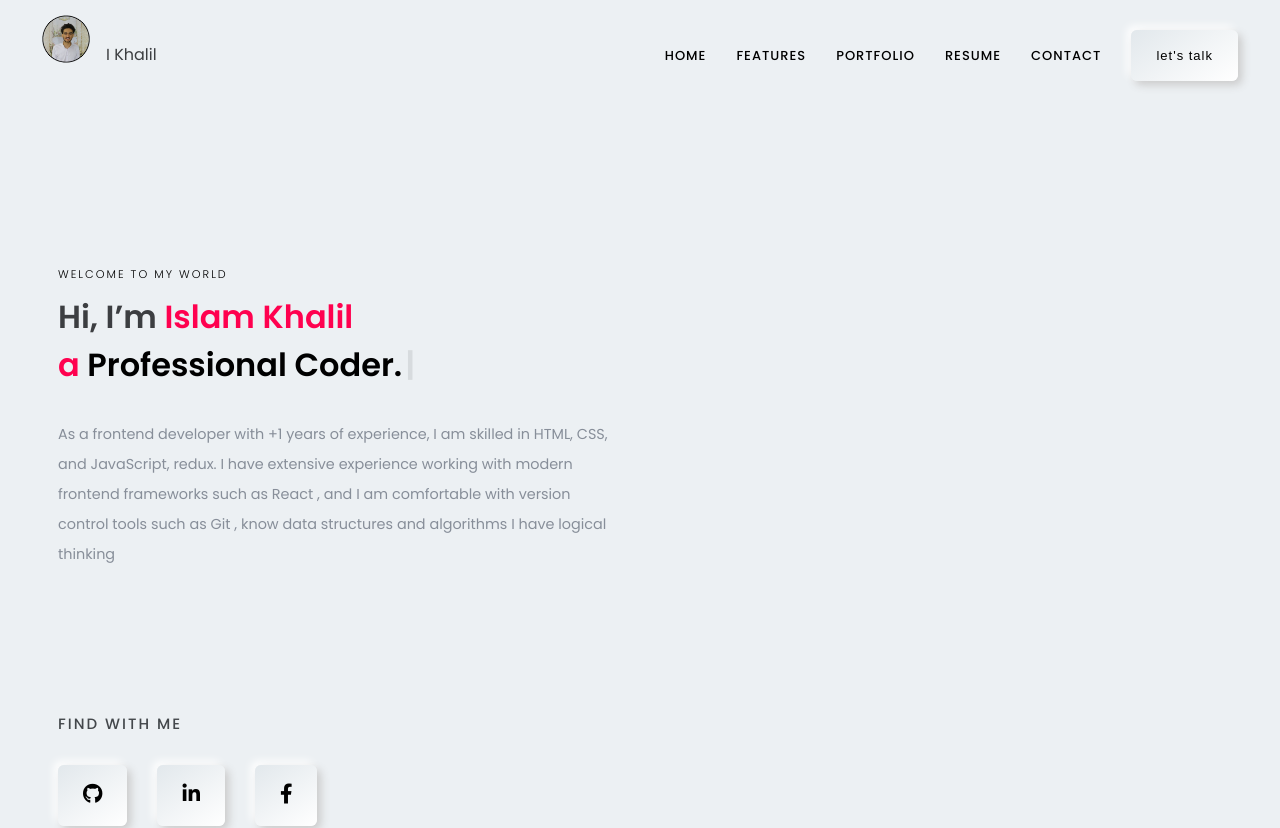
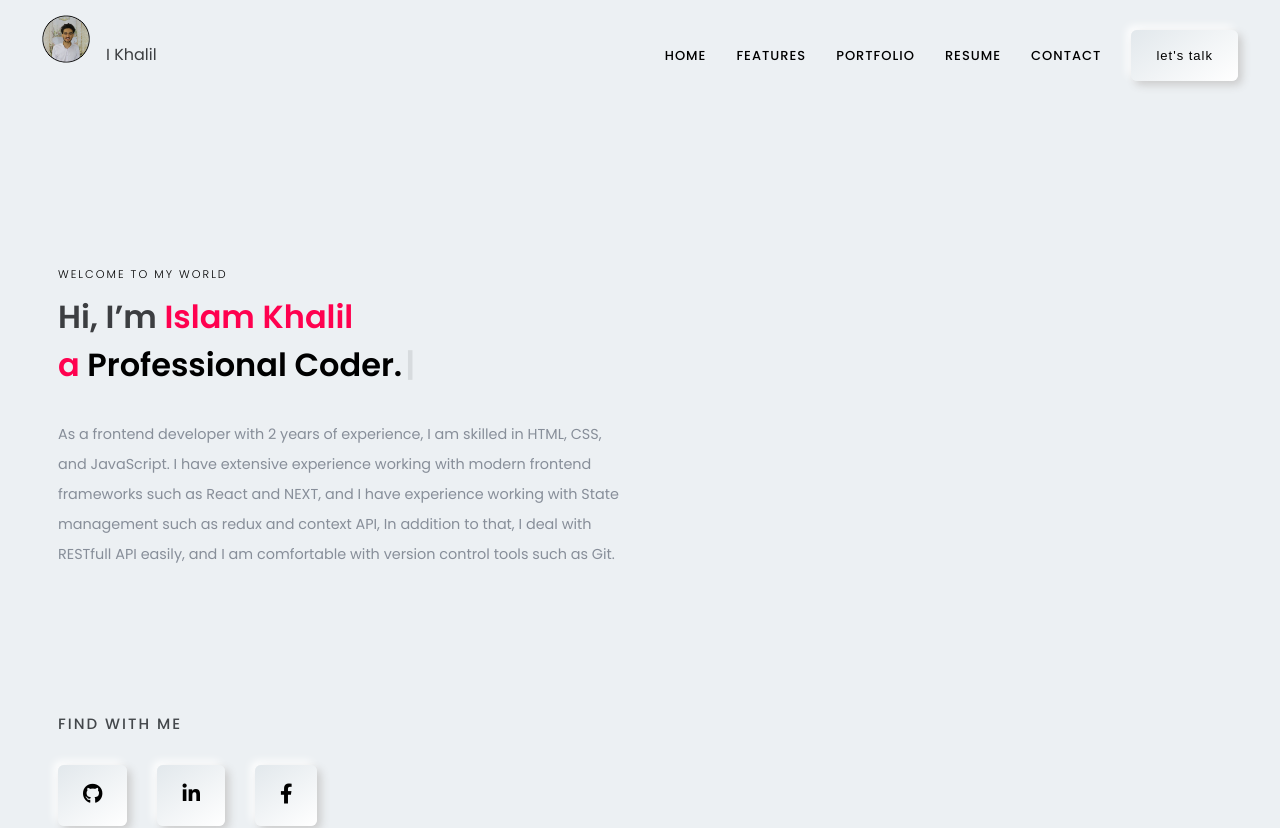
Before and after one commit to islam-khalil0/Portfolio, a React (Create React App) app: page / in a window 1280 px wide. Shown: the top 828 px of the page. Built offline with nearby package versions, Linux system fonts and the light colour scheme.

Commit message:
version 2

```diff
--- a/src/components/Hero/Home.js
+++ b/src/components/Hero/Home.js
@@ -38,11 +38,12 @@ const Home = () => {
             </h2>
 
             <p style={{ fontSize: ".9rem" }}>
-              As a frontend developer with +1 years of experience, I am skilled
-              in HTML, CSS, and JavaScript, redux. I have extensive experience
-              working with modern frontend frameworks such as React , and I am
-              comfortable with version control tools such as Git , know data
-              structures and algorithms I have logical thinking
+              As a frontend developer with 2 years of experience, I am skilled
+              in HTML, CSS, and JavaScript. I have extensive experience working
+              with modern frontend frameworks such as React and NEXT, and I have
+              experience working with State management such as redux and context
+              API, In addition to that, I deal with RESTfull API easily, and I
+              am comfortable with version control tools such as Git.
             </p>
 
             <div className="hero_btn d_flex">
@@ -52,10 +53,18 @@ const Home = () => {
                   className="button"
                   style={{ display: "flex", flexDirection: "row" }}
                 >
-                  <a className="btn_shadow" href="https://github.com/islam-khalil0" target="_blank">
+                  <a
+                    className="btn_shadow"
+                    href="https://github.com/islam-khalil0"
+                    target="_blank"
+                  >
                     <i class="fab fa-github"></i>
                   </a>
-                  <a className="btn_shadow" href="https://www.linkedin.com/in/eslam-khalil-532b05236" target="_blank">
+                  <a
+                    className="btn_shadow"
+                    href="https://www.linkedin.com/in/eslam-khalil-532b05236"
+                    target="_blank"
+                  >
                     <i class="fab fa-linkedin-in"></i>
                   </a>
                   <a className="btn_shadow" href="/#">
--- a/src/components/Portfolio/Portfolio_data.js
+++ b/src/components/Portfolio/Portfolio_data.js
@@ -3,7 +3,7 @@ const Portfolio_data = [
     id: 7,
     category: "website",
     totalLike: "690",
-    title: "E Commerce",
+    title: "E-Commerce",
     image: "./image/portfolio-07.png",
     gitHub: "https://github.com/islam-khalil0/E-Commerce/tree/master",
     liveSite: "https://shoppingcartx.netlify.app/",
@@ -27,6 +27,15 @@ const Portfolio_data = [
     liveSite: "https://photoshop-woad.vercel.app/",
   },
   {
+    id: 2,
+    category: "Website",
+    totalLike: "750",
+    title: "Mobile application website",
+    image: "./image/portfolio-02.jpg",
+    gitHub: "https://github.com/islam-khalil0/mobile-app-website",
+    liveSite: "https://mobile-app0.netlify.app/",
+  },
+  {
     id: 10,
     category: "website",
     totalLike: "670",
@@ -44,7 +53,15 @@ const Portfolio_data = [
     gitHub: "https://github.com/islam-khalil0/website_architectural",
     liveSite: "https://islam-khalil0.github.io/website_architectural/",
   },
-
+  {
+    id: 6,
+    category: "Website",
+    totalLike: "690",
+    title: "CRUDS Project",
+    image: "./image/portfolio-06.jpg",
+    gitHub: "https://github.com/islam-khalil0/cruds-project-",
+    liveSite: "https://islam-khalil0.github.io/cruds-project-/",
+  },
   {
     id: 3,
     category: "Website",
@@ -72,24 +89,6 @@ const Portfolio_data = [
     gitHub: "https://github.com/islam-khalil0/courses-website",
     liveSite: "https://islam-khalil0.github.io/courses-website/",
   },
-  {
-    id: 6,
-    category: "Website",
-    totalLike: "690",
-    title: "CRUDS Project",
-    image: "./image/portfolio-06.jpg",
-    gitHub: "https://github.com/islam-khalil0/cruds-project-",
-    liveSite: "https://islam-khalil0.github.io/cruds-project-/",
-  },
-  {
-    id: 2,
-    category: "Website",
-    totalLike: "750",
-    title: "Mobile application website",
-    image: "./image/portfolio-02.jpg",
-    gitHub: "https://github.com/islam-khalil0/Mobile-application-website",
-    liveSite: "https://islam-khalil0.github.io/Mobile-application-website/",
-  },
 ];
 
 export default Portfolio_data;
--- a/src/components/Resume/ResumeApi.js
+++ b/src/components/Resume/ResumeApi.js
@@ -10,27 +10,35 @@ const ResumeApi = [
   {
     id: 4,
     category: "experience",
-      year: "Freelancer (2023 - present) ",
+    year: "Scale Up Company | 2023 - Present",
     title: "FRONTEND DEVELOPER",
-      desc: "Worked on a variety of projects ranging from small websites to large-scale web applications, using technologies such as React, HTML, CSS, and JavaScript. Developed user-friendly and visually appealing user interfaces, with a strong focus on responsive design principles and techniques.",
+    desc: "I learned No-code development platforms such (WordPress, webflow), Worked on a variety of projects ranging from small websites to large-scale web applications, Developed user-friendly and visually appealing user interfaces with a strong focus on responsive design principles and techniques.",
     rate: "4.70/5 ",
   },
   {
     id: 5,
     category: "experience",
-      year: "self study (2022 - 2023) ",
+    year: "Freelancer | 2022 - 2023",
     title: "FRONTEND DEVELOPER",
-      desc: "Practice and create a lot of projects || Problem-solving and critical thinking",
+    desc: "Practice and gain experience in creating many real projects, Acquire project management skill",
     rate: "4.95/5 ",
   },
   {
     id: 6,
     category: "experience",
-      year: "Freelancer (2021 - 2022) ",
-      title: "MOBILE DEVELOPER",
-      desc: "Worked on a variety of Android projects, using Java and Android SDK to develop mobile applications || Collaborated with designers and other stakeholders to develop user-friendly and visually appealing user interfaces.",
+    year: "MYM Company | 2022 - 2023",
+    title: "FrontEnd Developer Intern",
+    desc: "I gained valuable practical experience, working on real-world projects, collaborating with experienced professionals, and gaining practical knowledge of industry-standard tools, techniques, and best practices. During my internship, I enhanced my front-end development skills. Learned frameworks (such as Next.JS) and other relevant tools and libraries. This experience allowed me to deepen my understanding of front-end development concepts and become more proficient in building user interfaces",
     rate: "5.00/5 ",
   },
-  ]
+  {
+    id: 7,
+    category: "experience",
+    year: "self study | 2021 - 2022",
+    title: "FrontEnd Developer",
+    desc: "Practice and create many projects. Problem-solving and critical thinking",
+    rate: "5.00/5 ",
+  },
+];
 
-  export default ResumeApi
+export default ResumeApi;
```
Also changed, not shown: src/components/Contact/Contact.js (+8 -13 lines). Lines whose indentation alone changed are shown as unchanged.
